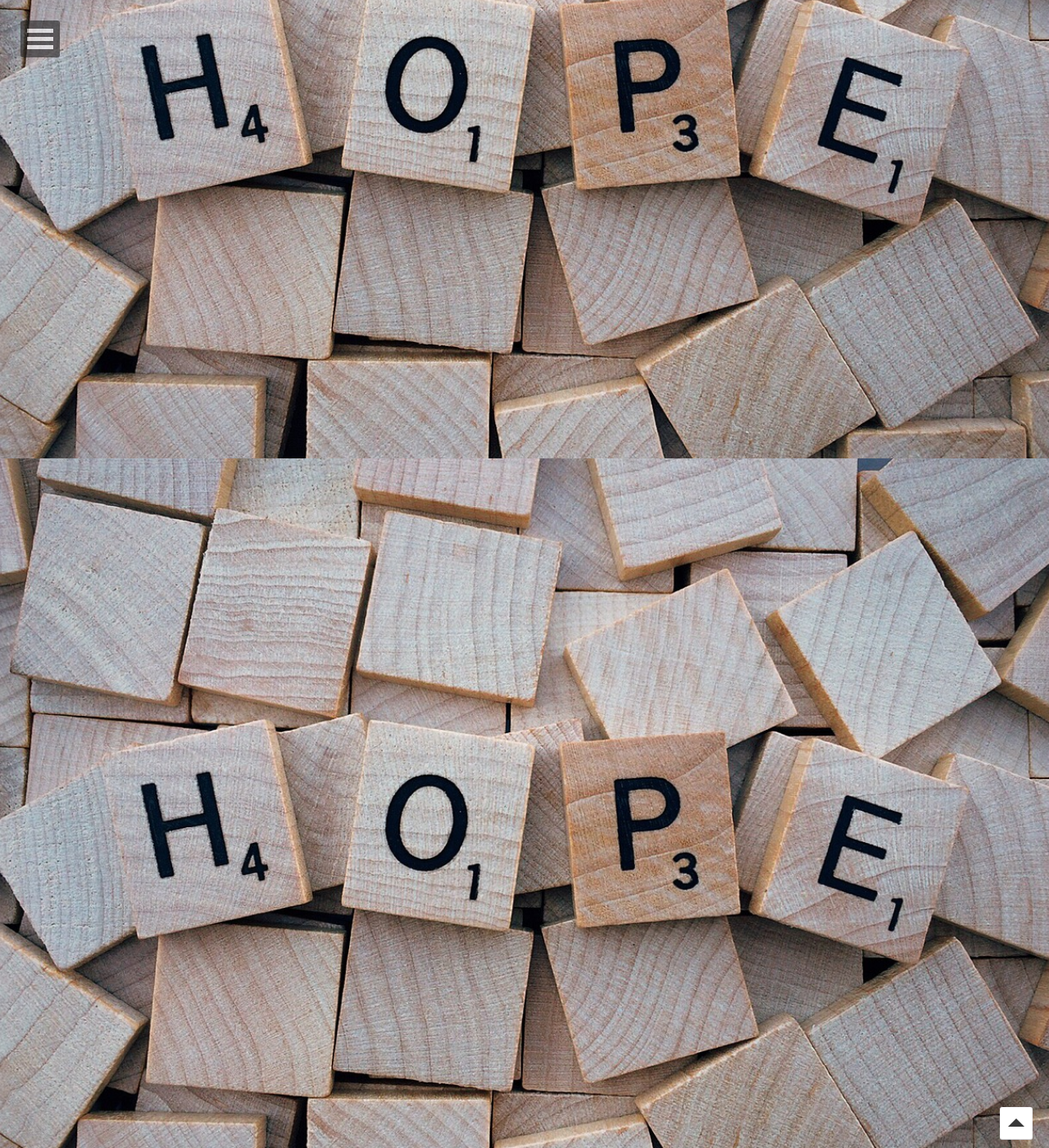
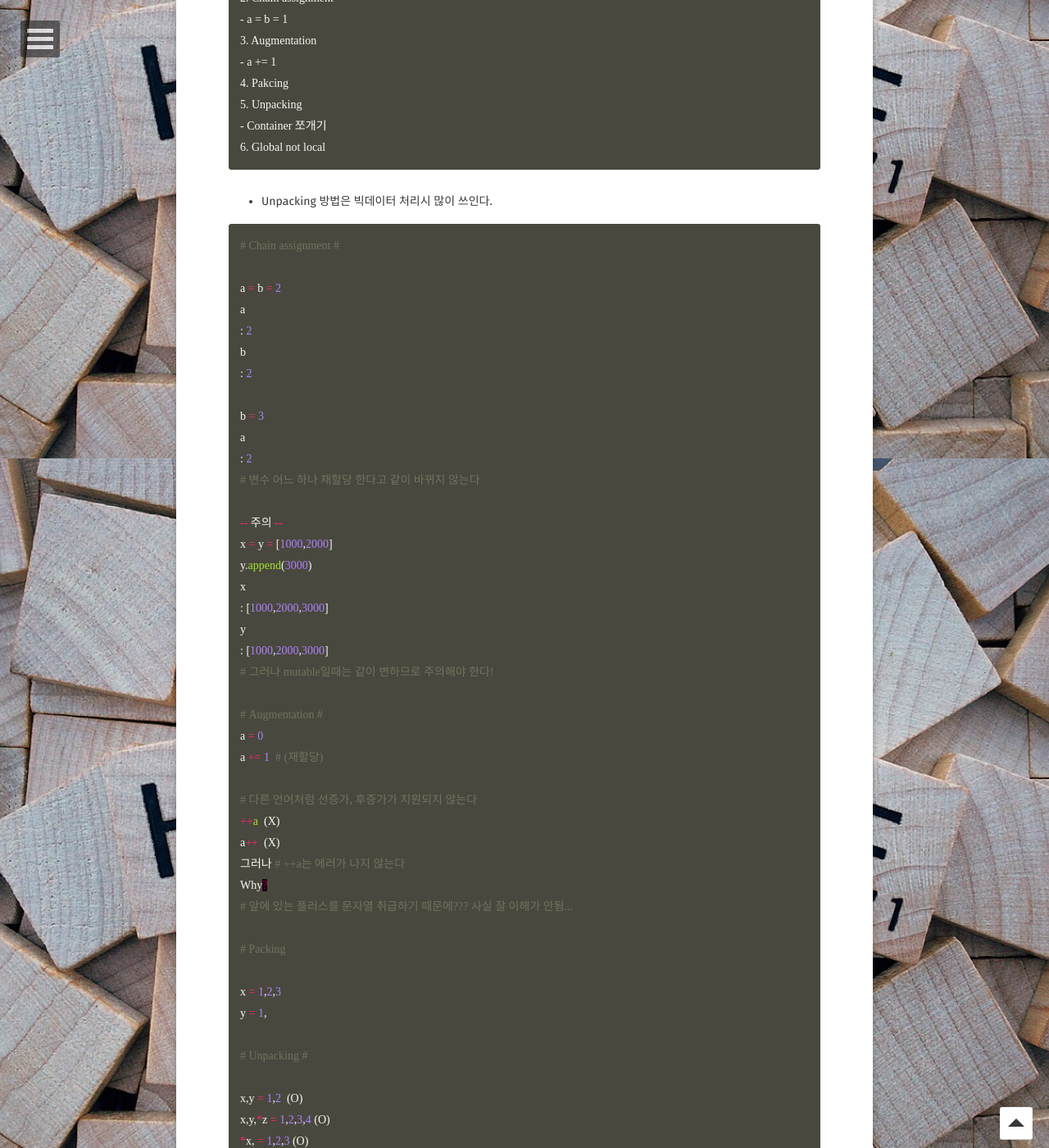
Before and after one commit to Jungjihyuk/JH_Life, a Jekyll site: the page built from _posts/2019-04-29-AILecture.md, in a window 1280 px wide and 1400 px high, scrolled down 13841 px. Shown: the whole window at 82% size. Built offline with Jekyll 4.4.1, drawn with Linux system fonts in a browser that asks for light colours; some web fonts are replaced; comment, search, counter and statistics services are not loaded; some of the changed text lies outside the part shown.

Commit message:
3일차 수업

````diff
--- a/_posts/2019-04-29-AILecture.md
+++ b/_posts/2019-04-29-AILecture.md
@@ -507,3 +507,126 @@ a is b
 
 **복습 시간**   18시 35분 ~ 20시 5분/ 총 1시간 30분
 {: .notice}
+
+# 2019년 5월 02일 목요일 세번째 수업
+
+
+### 할당문의 종류 6가지
+```
+1. 기본 할당문 <kbd>=</kbd>
+- a = 1
+2. Chain assignment
+- a = b = 1
+3. Augmentation
+- a += 1
+4. Pakcing
+5. Unpacking
+- Container 쪼개기
+6. Global not local
+```
+
+* Unpacking 방법은 빅데이터 처리시 많이 쓰인다.
+
+```python
+# Chain assignment #
+
+a = b = 2
+a
+: 2
+b
+: 2
+
+b = 3
+a
+: 2
+# 변수 어느 하나 재할당 한다고 같이 바뀌지 않는다
+
+-- 주의 --
+x = y = [1000,2000]
+y.append(3000)
+x
+: [1000,2000,3000]
+y
+: [1000,2000,3000]
+# 그러나 mutable일때는 같이 변하므로 주의해야 한다!
+
+# Augmentation #
+a = 0
+a += 1  # (재할당)
+
+# 다른 언어처럼 선증가, 후증가가 지원되지 않는다
+++a  (X)
+a++  (X)
+그러나 # ++a는 에러가 나지 않는다
+Why?
+# 앞에 있는 플러스를 문자열 취급하기 때문에??? 사실 잘 이해가 안됨...
+
+# Packing
+
+x = 1,2,3
+y = 1,
+
+# Unpacking #
+
+x,y = 1,2  (O)
+x,y,*z = 1,2,3,4 (O)
+*x, = 1,2,3 (O)
+*a, = '정지혁' (O)
+*u, = {'a':1,'b':2,'c':3,'d':4,'e':1} (O)  # 단, 키 값만 리스트 형태로 반환
+*x, y = range(10) (O)
+
+x, = 1,2 (X) # 왼쪽 식별자와 오른쪽 식의 갯수를 맞춰줘야 함
+*x, y, *z = 1,2,3,4,5 (X)
+
+# 오른쪽에 오는 식은 Container면 모두 가능
+# * (별표)는 나머지를 리스트로 반환, 그리고 * 두 개이상 못씀
+
+```
+Packing & Unpacking: &nbsp; [blog](https://python.bakyeono.net/chapter-5-5.html)
+
+
+### 조건의 형태 3가지
+
+```
+1. if, else & and, or
+2. if, elif, else
+3. 중첩 if
+```
+<hr>
+```python
+a = 6
+if 0 < a < 10:
+   print(True)
+else:
+   print(False)
+
+```
+
+#### AND & OR
+
+1. A and B
+- A가 참(Truely)이면 B 체크 => B 반환
+- A가 거짓(Fasly)이면 B 체크 X => A 반환
+2. A or B
+- A가 참이면 B 체크 X => A 반환
+- A가 거짓이면 B 체크 => B 반환
+
+python 내부 구조 확인 가능 사이트: [pythontutor](http://pythontutor.com)
+
+
+### 반복문 2가지
+
+```
+1. for
+2. while
+```
+
+> 여기서 개념 하나 추가 Iterable! Iterable은 순회, 반복 가능한 것을 말한다. 그래서 for문에 쓸 수 있다
+보통 container이면 Iterable ※ 아닌것도 있지만 아주 나중에 배운다
+
+
+
+
+
+**복습 시간**   17시 45분 ~ / 총
+{: .notice}
````
